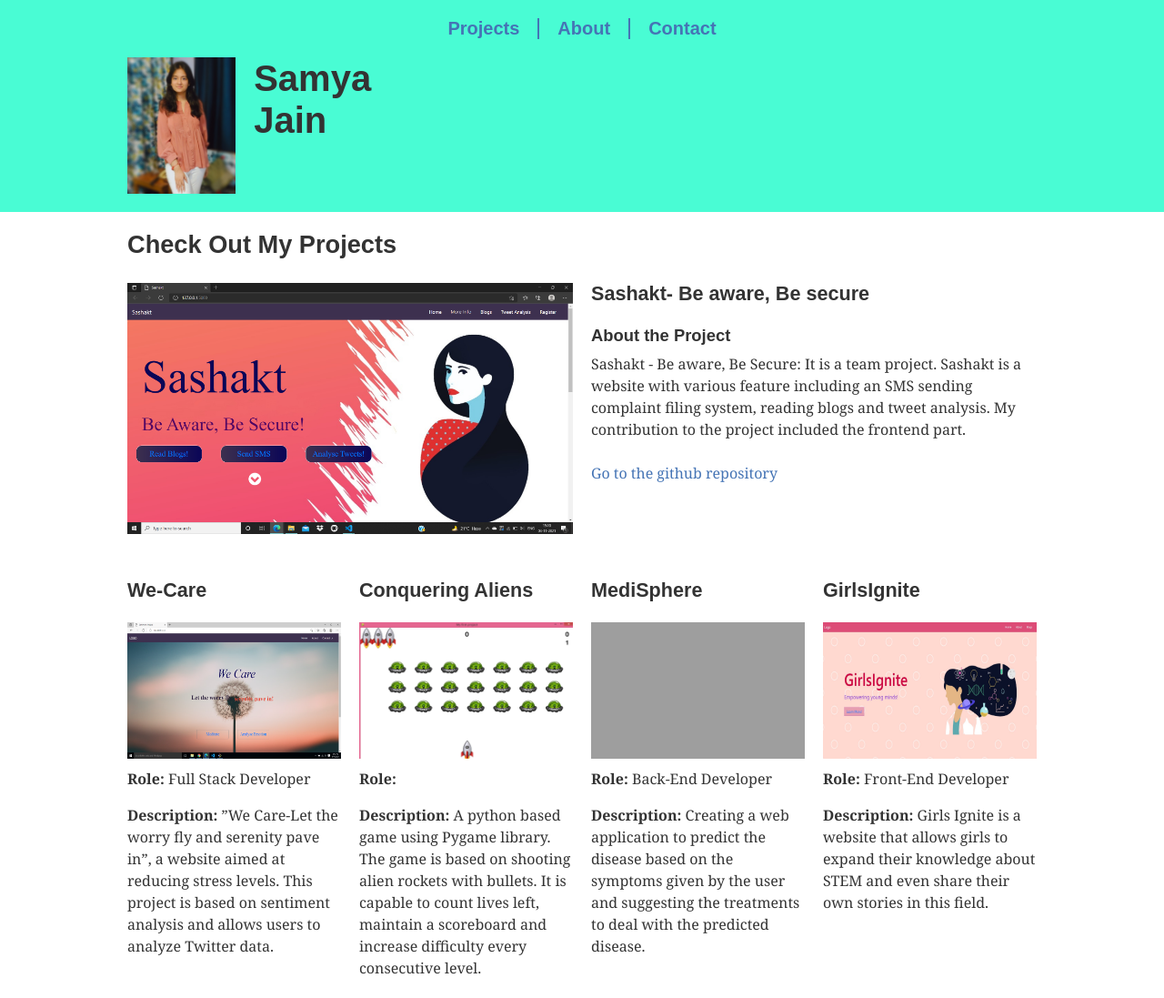
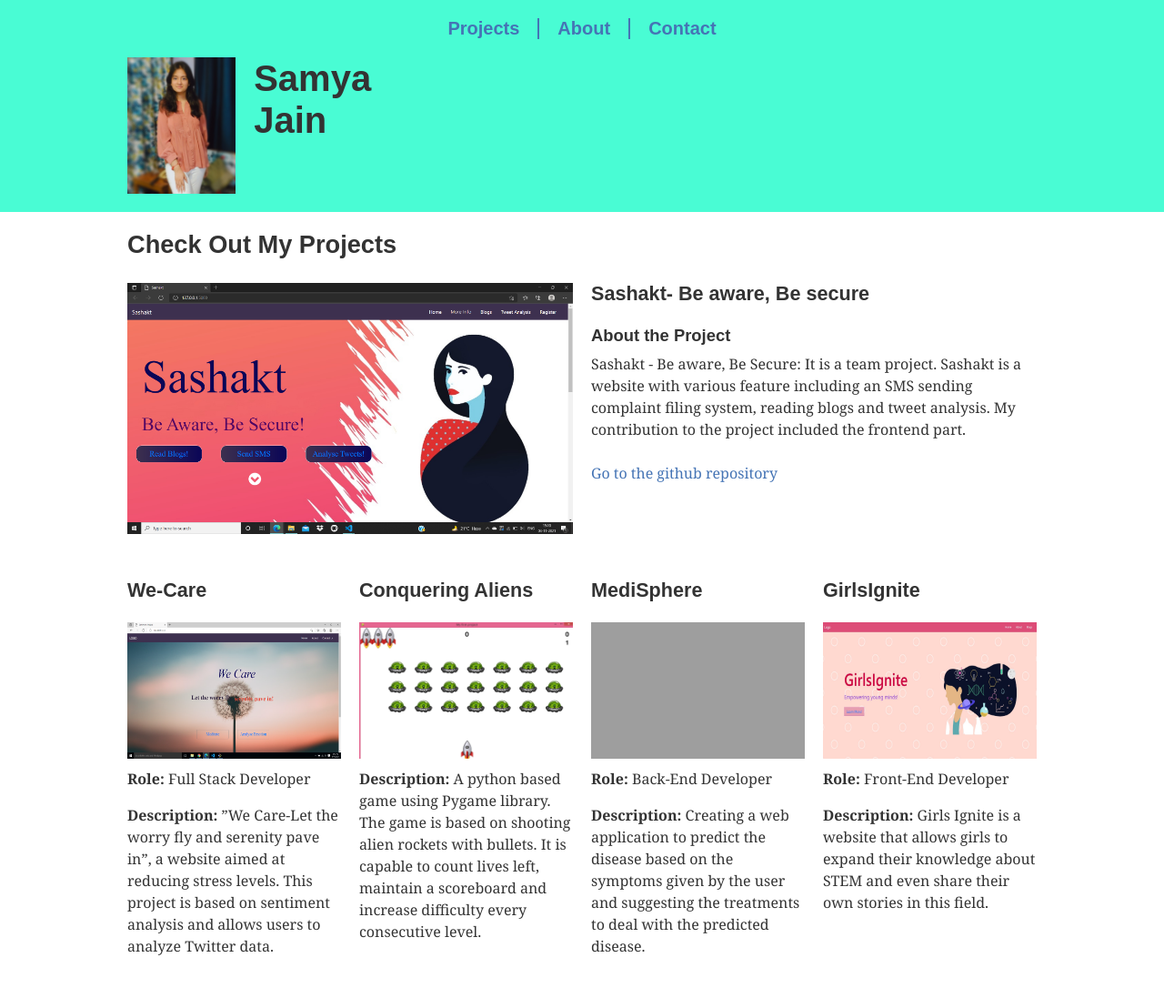
Before and after one commit to samya02/Portfolio, a plain HTML site: page index.html in a window 1280 px wide. Shown: the top 1097 px of the page at 91% size. Drawn offline with nearby package versions, Linux system fonts and the light colour scheme; grey boxes are pictures that could not be loaded.

Commit message:
Update index.html

```diff
--- a/index.html
+++ b/index.html
@@ -82,7 +82,7 @@
                 <article>
                     <h3>Conquering Aliens</h3>
                     <a href="https://github.com/samya02/ConqueringAliens"><img src="images/Screenshot (54).png" alt="image"></a>
-                    <p><strong>Role:</strong> </p>
+<!--                     <p><strong>Role:</strong> </p> -->
                     <p><strong>Description:</strong> A python based game using Pygame library. The game is based on
                         shooting alien
                         rockets with bullets. It is capable to count lives left, maintain a scoreboard and increase
```
